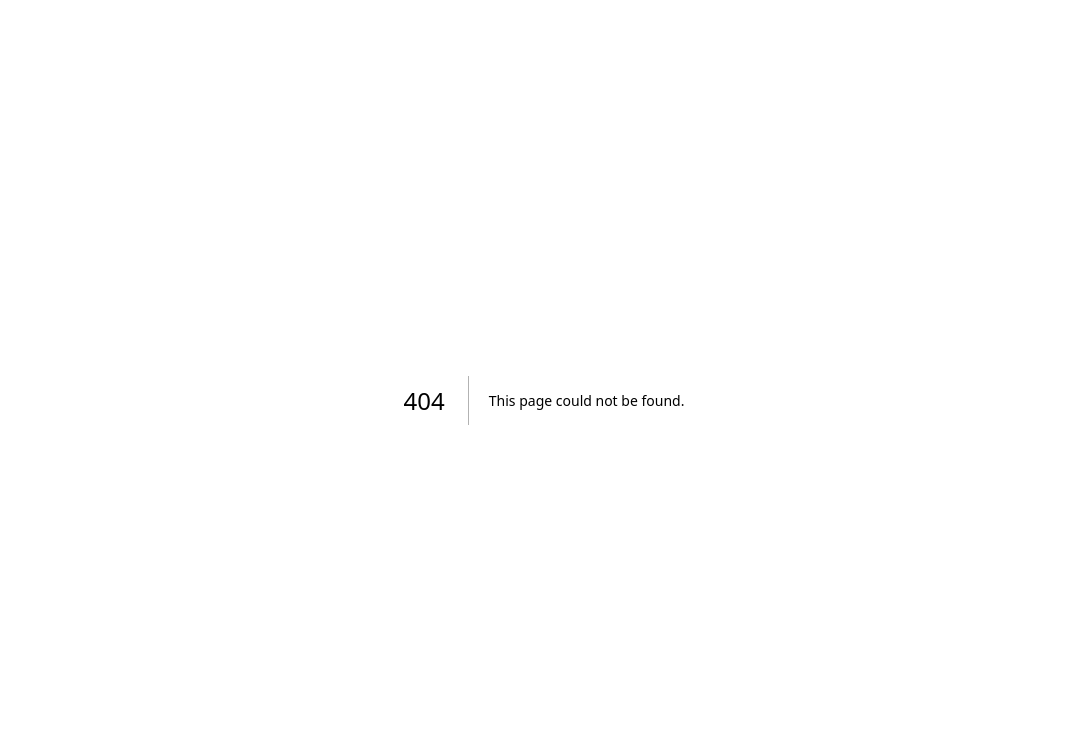
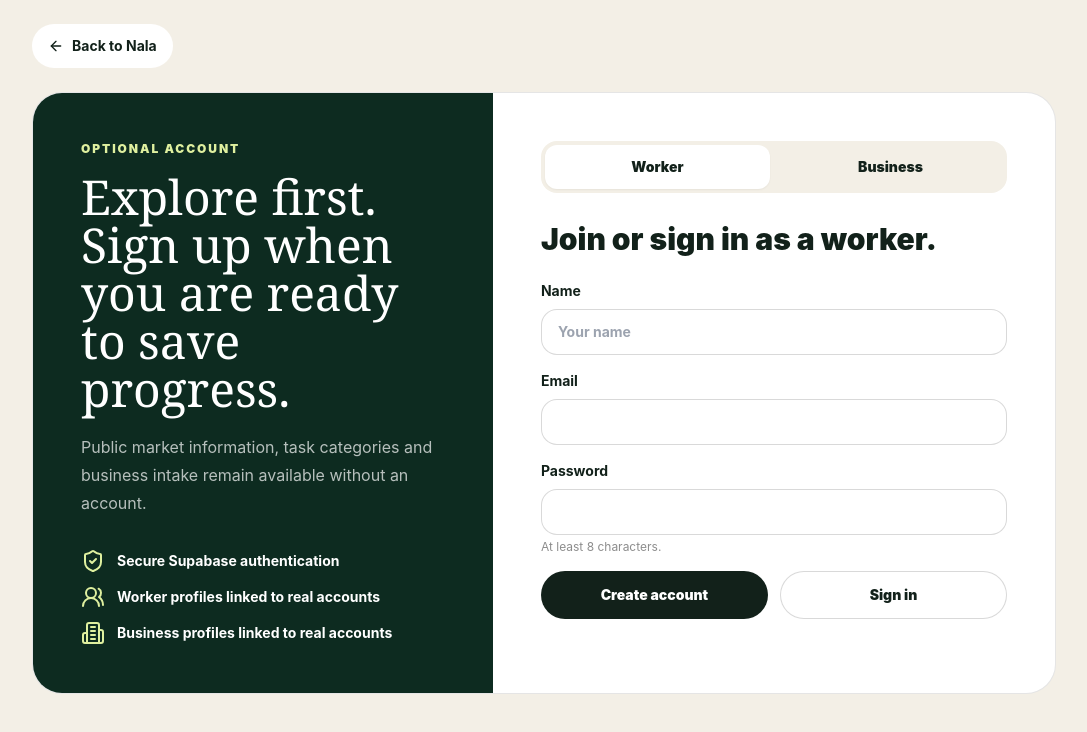
Before and after one commit to Buttercode-systems/Nala, a Next.js app: page /auth in a window 1280 px wide. Before the commit this address had no page. Shown: the top 732 px of the page, without its empty margins (96-1183 px from the left). Built offline with nearby package versions, Linux system fonts and the light colour scheme; no server answers.

Commit message:
Add optional worker and business auth page

```diff
--- /dev/null
+++ b/src/app/auth/page.tsx
@@ -0,0 +1,42 @@
+import Link from "next/link";
+import {ArrowLeft,Building2,ShieldCheck,UsersRound} from "lucide-react";
+import {authenticate} from "./actions";
+
+type Props={searchParams:Promise<{role?:string;error?:string;message?:string}>};
+
+export default async function AuthPage({searchParams}:Props){
+ const params=await searchParams;
+ const role=params.role==="business"?"business":"worker";
+ return <main className="min-h-screen bg-[#f3efe6] px-4 py-6 text-[#12211a] sm:px-6 lg:px-8">
+  <div className="mx-auto max-w-5xl">
+   <Link href="/" className="inline-flex min-h-11 items-center gap-2 rounded-full bg-white px-4 text-sm font-bold"><ArrowLeft size={16}/>Back to Nala</Link>
+   <div className="mt-6 grid overflow-hidden rounded-[30px] border border-black/10 bg-white lg:grid-cols-[.9fr_1.1fr]">
+    <section className="bg-[#0d2b20] p-6 text-white sm:p-9 lg:p-12">
+     <p className="text-xs font-black tracking-[.16em] text-[#dff09f]">OPTIONAL ACCOUNT</p>
+     <h1 className="mt-4 font-serif text-4xl leading-tight sm:text-5xl">Explore first. Sign up when you are ready to save progress.</h1>
+     <p className="mt-5 leading-7 text-white/70">Public market information, task categories and business intake remain available without an account.</p>
+     <div className="mt-8 space-y-3 text-sm font-bold"><p className="flex items-center gap-3"><ShieldCheck className="text-[#dff09f]"/>Secure Supabase authentication</p><p className="flex items-center gap-3"><UsersRound className="text-[#dff09f]"/>Worker profiles linked to real accounts</p><p className="flex items-center gap-3"><Building2 className="text-[#dff09f]"/>Business profiles linked to real accounts</p></div>
+    </section>
+    <section className="p-6 sm:p-9 lg:p-12">
+     <div className="grid grid-cols-2 gap-2 rounded-2xl bg-[#f3efe6] p-1">
+      <Link href="/auth?role=worker" className={`rounded-xl px-4 py-3 text-center text-sm font-black ${role==="worker"?"bg-white shadow-sm":""}`}>Worker</Link>
+      <Link href="/auth?role=business" className={`rounded-xl px-4 py-3 text-center text-sm font-black ${role==="business"?"bg-white shadow-sm":""}`}>Business</Link>
+     </div>
+     <h2 className="mt-7 text-3xl font-black">Join or sign in as a {role}.</h2>
+     {params.error?<p className="mt-4 rounded-2xl bg-[#fde8e2] p-4 text-sm font-bold text-[#8b351f]">{params.error}</p>:null}
+     {params.message?<p className="mt-4 rounded-2xl bg-[#eaf4df] p-4 text-sm font-bold text-[#1d513b]">{params.message}</p>:null}
+     <form action={authenticate} className="mt-6 space-y-4">
+      <input type="hidden" name="role" value={role}/>
+      <label className="block text-sm font-bold">Name <input name="displayName" autoComplete="name" className="mt-2 w-full rounded-2xl border border-black/15 px-4 py-3 outline-none focus:border-[#1d513b]" placeholder={role==="business"?"Business or owner name":"Your name"}/></label>
+      <label className="block text-sm font-bold">Email <input required name="email" type="email" autoComplete="email" className="mt-2 w-full rounded-2xl border border-black/15 px-4 py-3 outline-none focus:border-[#1d513b]"/></label>
+      <label className="block text-sm font-bold">Password <input required minLength={8} name="password" type="password" autoComplete="current-password" className="mt-2 w-full rounded-2xl border border-black/15 px-4 py-3 outline-none focus:border-[#1d513b]"/><span className="mt-1 block text-xs font-normal text-black/45">At least 8 characters.</span></label>
+      <div className="grid gap-3 sm:grid-cols-2">
+       <button name="mode" value="signup" className="min-h-12 rounded-full bg-[#12211a] px-5 text-sm font-black text-white">Create account</button>
+       <button name="mode" value="signin" formNoValidate className="min-h-12 rounded-full border border-black/15 bg-white px-5 text-sm font-black">Sign in</button>
+      </div>
+     </form>
+    </section>
+   </div>
+  </div>
+ </main>;
+}
```
